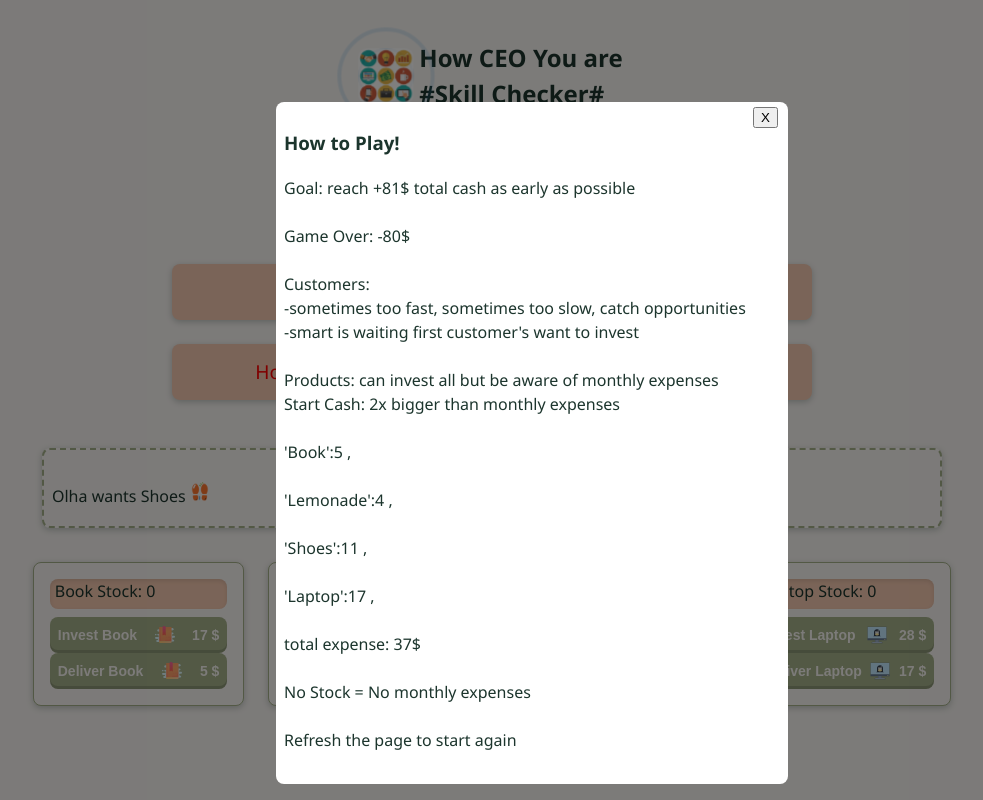
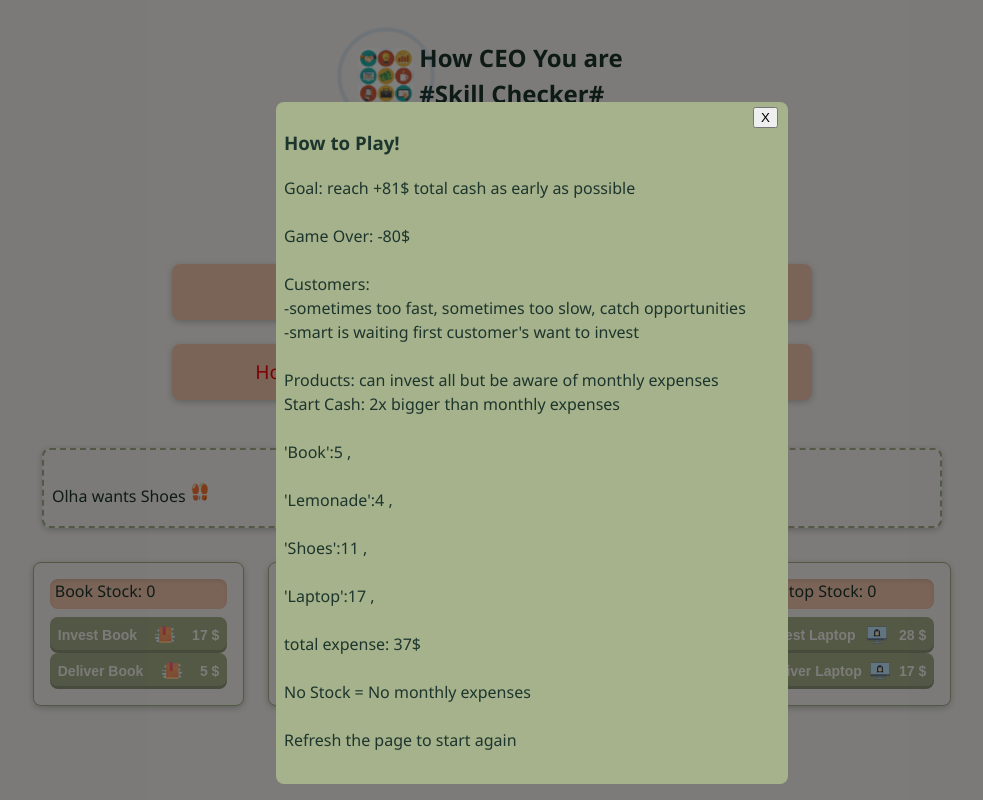
Before and after one commit to Sadullah-TANRIKULU/SB-simulation, a plain HTML site: page index.html in a window 1280 px wide. Shown: the whole page, without its empty margins (108-1091 px from the left). Drawn offline with Linux system fonts and the light colour scheme.

Commit message:
add html something

```diff
--- a/index.html
+++ b/index.html
@@ -68,7 +68,7 @@
       >
         <div
           style="
-            background: #fff;
+            background: #a6b28b;
             padding: 8px;
             margin: 8% auto;
             width: 40%;
```
